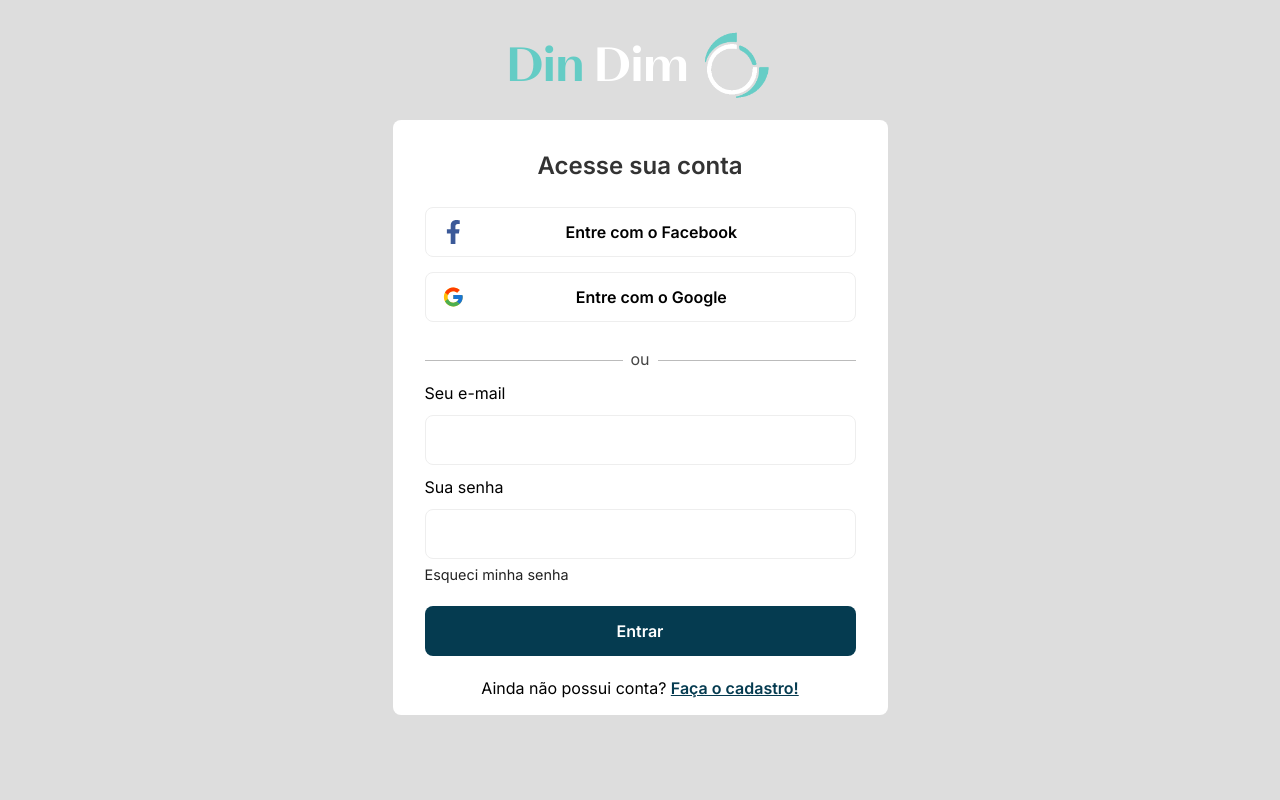
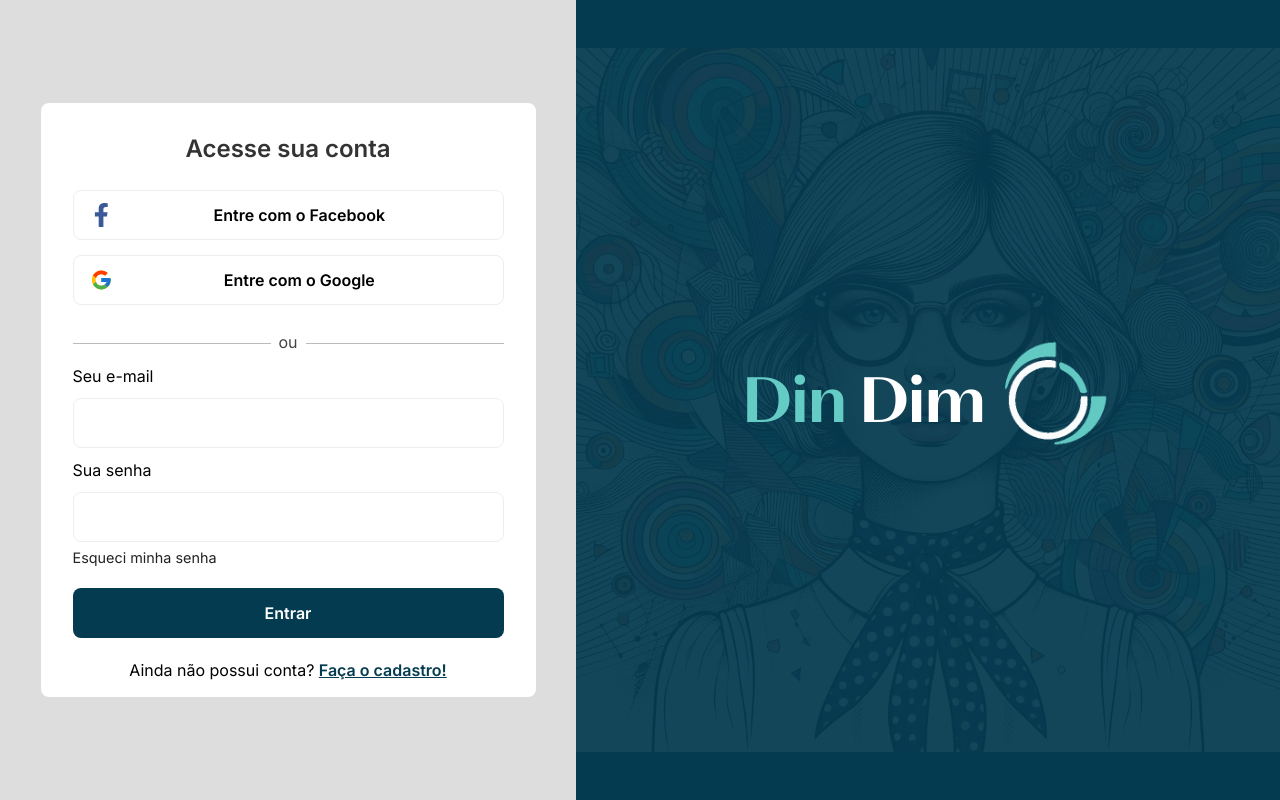
Before and after one commit to Wendell00/DinDim, a Next.js app: page /app/login in a window 1280 px wide. Built offline with nearby package versions, Linux system fonts and the light colour scheme.

Commit message:
:sparkles: feat: design login

```diff
--- a/src/app/app/login/page.tsx
+++ b/src/app/app/login/page.tsx
@@ -26,7 +26,7 @@
 
   return (
     <>
-    <div className='w-screen h-screen bg-[#ddd] flex flex-col items-center'>
+    <div className='w-screen h-screen flex overflow-y-hidden'>
         <ToastContainer
         position="top-right"
         autoClose={5000}
@@ -39,19 +39,8 @@
         pauseOnHover
         theme="light"
         />
-        <Link href="/">
-            <div className='w-full h-[100px] flex justify-center items-end cursor-pointer'>
-                <h1 className={`${myFont.className} text-[3em] text-white mr-[10px]`}> <span className='text-[#64ccc5]'>Din</span> Dim</h1>
-                    <Image
-                    src={'/logoIcon.png'}
-                    width={100}
-                    height={100}
-                    alt='Din Dim'
-                    className='h-[70px] w-auto'
-                    />
-            </div>
-        </Link>
-        <div className='w-[495px] h-[auto] bg-[#fff] mt-[20px] rounded-lg px-8'>
+        <div className='w-[45%] h-screen bg-[#ddd] flex flex-col items-center justify-center'>
+            <div className='w-[495px] h-[auto] bg-[#fff] rounded-lg px-8'>
                 <h2 className='text-center font-semibold text-2xl mt-[30px] text-[#333]' onClick={notify}>Acesse sua conta</h2>
                 <div className={`${facebookHover ? 'bg-[#3b5998] border-[#3b599890]' : 'bg-[#fff] border-[#eee]'} w-full border rounded-lg px-4 py-3 flex items-center cursor-pointer mt-[25px] duration-300`} onMouseEnter={() =>{setFacebookHover(true)}} onMouseLeave={() =>{setFacebookHover(false)}}><FaFacebookF className={`${facebookHover ? 'invisible' : 'visible'} text-[#3b5998] text-2xl `}/><div className='w-full'><p className={`${facebookHover ? 'text-[#fff]' : 'text-[#000]'} text-center font-semibold`}>Entre com o Facebook</p></div></div>
                 <div className={`${googleHover ? 'bg-[#EA4435] border-[#EA443590]' : 'bg-[#fff] border-[#eee]'} w-full border rounded-lg px-4 py-3 flex items-center cursor-pointer justify-center mt-[15px]`} onMouseEnter={() =>{setGoogleHover(true)}} onMouseLeave={() =>{setGoogleHover(false)}}><FcGoogle className={`${googleHover ? 'invisible' : 'visible'} text-2xl `}/><div className='w-full'><p className={`${googleHover ? 'text-[#fff]' : 'text-[#000]'} text-center font-semibold`}>Entre com o Google</p></div></div>
@@ -70,6 +59,41 @@
                 <p className='text-center text-md mb-[15px]'>Ainda não possui conta? <Link href="/app/cadastro"><span className='text-[#053B50] decoration-solid font-semibold underline cursor-pointer'>Faça o cadastro!</span></Link></p>
             </div>
         </div>
+        <div className='w-[55%] h-screen bg-[#053B50] flex justify-center items-center relative'>
+            <Image
+            src={'/loginImage.jpg'}
+            width={900}
+            height={900}
+            alt='Din Dim'
+            className='h-auto w-full opacity-[6%] absolute z-10'
+            />
+
+            <div className='w-full h-full flex flex-col justify-center items-center cursor-pointer z-20 '>
+                <div className='w-full h-[100px] flex items-center justify-center'>
+                    <h1 className={`${myFont.className} text-[4em] text-white mr-[10px]`}> <span className='text-[#64ccc5]'>Din</span> Dim</h1>
+                        <Image
+                        src={'/logoIcon.png'}
+                        width={100}
+                        height={100}
+                        alt='Din Dim'
+                        className='h-[110px] w-auto mt-[-15px]'
+                        />
+                </div>
+            </div>
+        </div>
+        {/* <Link href="/">
+            <div className='w-full h-[100px] flex justify-center items-end cursor-pointer'>
+                <h1 className={`${myFont.className} text-[3em] text-white mr-[10px]`}> <span className='text-[#64ccc5]'>Din</span> Dim</h1>
+                    <Image
+                    src={'/logoIcon.png'}
+                    width={100}
+                    height={100}
+                    alt='Din Dim'
+                    className='h-[70px] w-auto'
+                    />
+            </div>
+        </Link> */}
+    </div>
     </>
   )
 }
```
Also changed, not shown: public/loginImage.jpg (added). Lines whose indentation alone changed are shown as unchanged.
